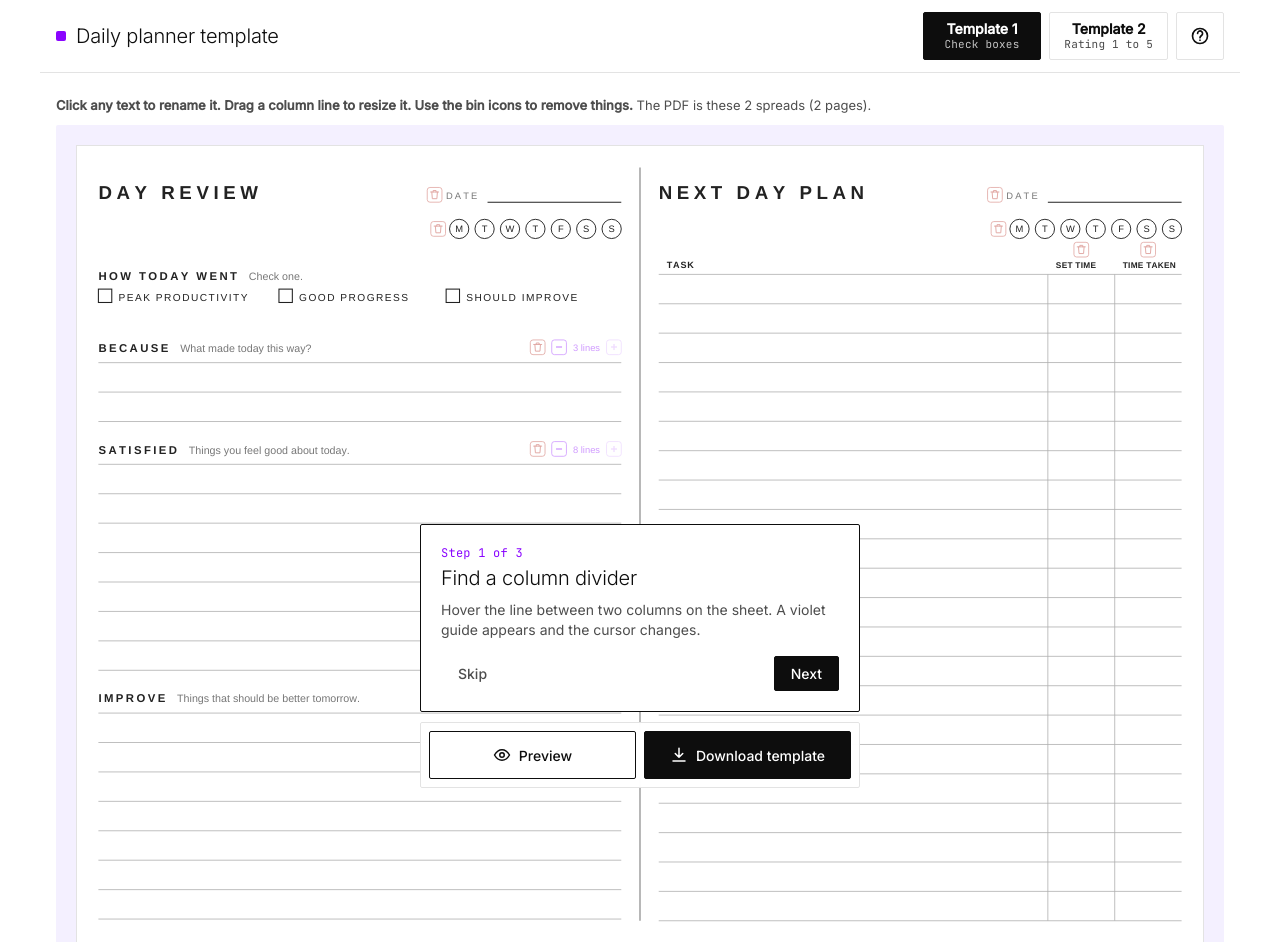
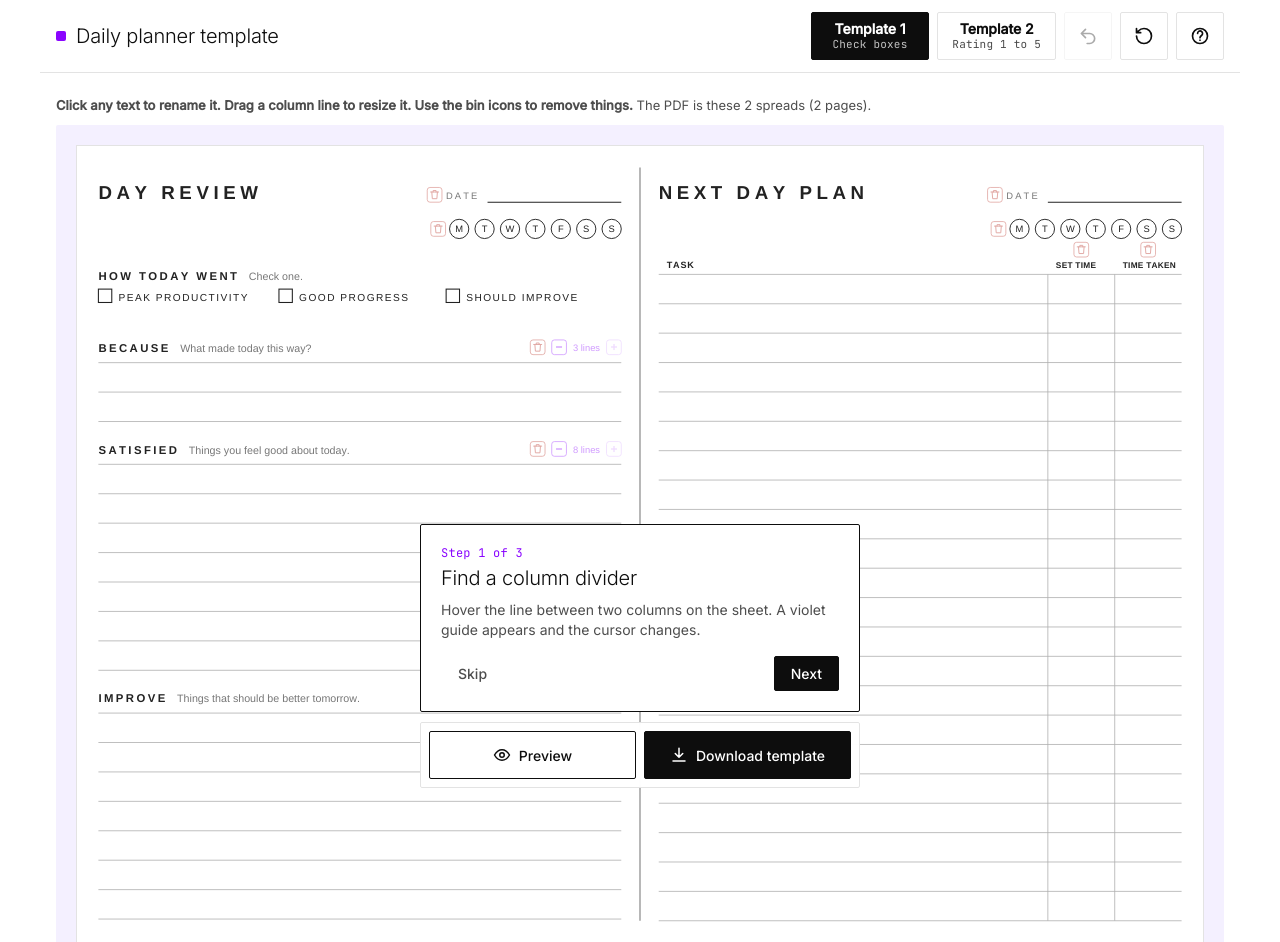
Before and after one commit to sanjaysagar12/day-planner-template, an Astro site: page / in a window 1280 px wide. Shown: the top 942 px of the page. Built offline with nearby package versions, Linux system fonts and the light colour scheme; Astro itself is replaced by a stand-in of ours.

Commit message:
Implement undo and reset functionality in the app; add corresponding buttons and styles

```diff
--- a/src/components/App.tsx
+++ b/src/components/App.tsx
@@ -1,7 +1,8 @@
-import { useEffect, useMemo, useState } from 'react';
+import { useEffect, useMemo, useRef, useState } from 'react';
 import { layout, normalize } from '../layout/engine';
 import { measure } from '../layout/measure';
 import type { Settings } from '../layout/settings';
+import { defaultSettings } from '../layout/settings';
 import { loadSettings, saveSettings } from '../store';
 import { Bar, TemplateSwitch } from './Bar';
 import { Preview } from './Preview';
@@ -11,7 +12,28 @@ export default function App() {
   const [s, setS] = useState<Settings>(loadSettings);
   const [previewing, setPreviewing] = useState(false);
   const [touring, setTouring] = useState(() => !seenTour());
-  const update = (f: (s: Settings) => Settings) => setS((p) => normalize(f(p), measure));
+  const cur = useRef(s), hist = useRef<Settings[]>([]), last = useRef(0);
+  const [canUndo, setCanUndo] = useState(false);
+  cur.current = s;
+  // one undo step per burst of edits (typing, dragging), not per keystroke or pixel
+  const commit = (next: Settings) => {
+    const now = Date.now();
+    if (now - last.current > 600) { hist.current.push(cur.current); if (hist.current.length > 100) hist.current.shift(); setCanUndo(true); }
+    last.current = now; cur.current = next; setS(next);
+  };
+  const update = (f: (s: Settings) => Settings) => commit(normalize(f(cur.current), measure));
+  const reset = () => { last.current = 0; commit(defaultSettings()); last.current = 0; };
+  const undo = () => {
+    const p = hist.current.pop();
+    if (!p) return;
+    cur.current = p; last.current = 0; setS(p); setCanUndo(hist.current.length > 0);
+  };
+  useEffect(() => {
+    const k = (e: KeyboardEvent) => {
+      if ((e.ctrlKey || e.metaKey) && !e.shiftKey && e.key.toLowerCase() === 'z' && !(e.target instanceof HTMLInputElement)) { e.preventDefault(); undo(); }
+    };
+    addEventListener('keydown', k); return () => removeEventListener('keydown', k);
+  }, []);
   const lay = useMemo(() => layout(s, measure), [s]);
   useEffect(() => saveSettings(s), [s]);
   return (
@@ -20,6 +42,12 @@ export default function App() {
         <h1>Daily planner template</h1>
         <div className="tplwrap">
           <TemplateSwitch s={s} update={update} />
+          <button type="button" className="help" onClick={undo} disabled={!canUndo} aria-label="Undo" title="Undo (Ctrl+Z)">
+            <svg viewBox="0 0 24 24" aria-hidden="true"><path d="M9 14L4 9l5-5M4 9h10a6 6 0 010 12h-3" /></svg>
+          </button>
+          <button type="button" className="help" onClick={reset} aria-label="Reset template" title="Reset the template to its defaults. Undo brings it back.">
+            <svg viewBox="0 0 24 24" aria-hidden="true"><path d="M3 12a9 9 0 109-9 9 9 0 00-6.7 3L3 8M3 3v5h5" /></svg>
+          </button>
           <button type="button" className="help" onClick={() => setTouring(true)} aria-label="How to resize a column" title="How to resize a column">
             <svg viewBox="0 0 24 24" aria-hidden="true"><path d="M12 17v.01M9.1 9a3 3 0 115.2 2c-.8.9-2.3 1.3-2.3 3M12 21a9 9 0 100-18 9 9 0 000 18z" /></svg>
           </button>
--- a/src/styles.css
+++ b/src/styles.css
@@ -110,3 +110,4 @@ h1::before { content: ''; width: 10px; height: 10px; border-radius: var(--r); ba
 .help { flex: none; width: 48px; height: 48px; display: grid; place-items: center; border: 1px solid var(--line); border-radius: var(--r); background: transparent; color: var(--fg); cursor: pointer; }
 .help:hover { border-color: var(--accent); }
 .help svg { width: 20px; height: 20px; fill: none; stroke: currentColor; stroke-width: 2; stroke-linecap: round; stroke-linejoin: round; }
+.help:disabled { opacity: .35; cursor: not-allowed; } .help:disabled:hover { border-color: var(--line); }
```
